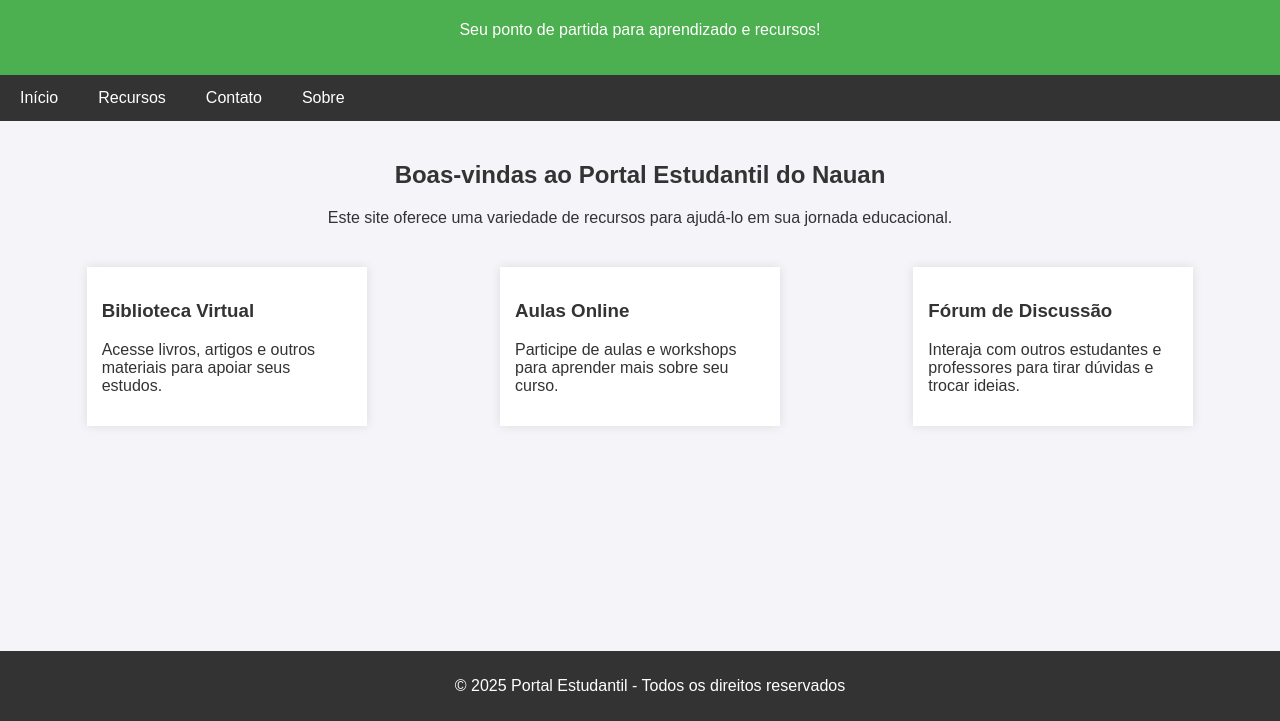
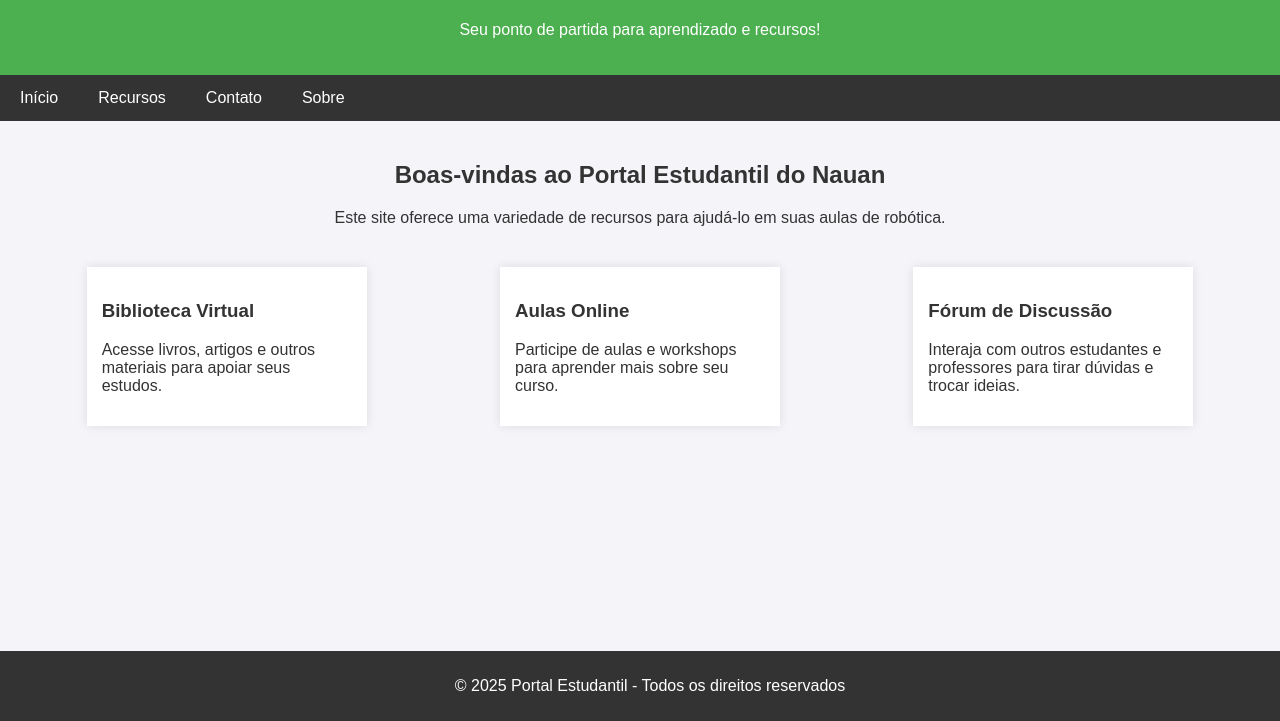
Before and after one commit to Nauan777-bit/2Tec, a plain HTML site: page index.html in a window 1280 px wide. Shown: the part 79-800 px from the top of the page. Drawn offline with Linux system fonts and the light colour scheme.

Commit message:
Update index.html

```diff
--- a/index.html
+++ b/index.html
@@ -90,7 +90,7 @@
     <div class="content">
         <section class="welcome">
             <h2>Boas-vindas ao Portal Estudantil do Nauan</h2>
-            <p>Este site oferece uma variedade de recursos para ajudá-lo em sua jornada educacional.</p>
+            <p>Este site oferece uma variedade de recursos para ajudá-lo em suas aulas de robótica.</p>
         </section>
 
         <section id="recursos" class="resources">
```
